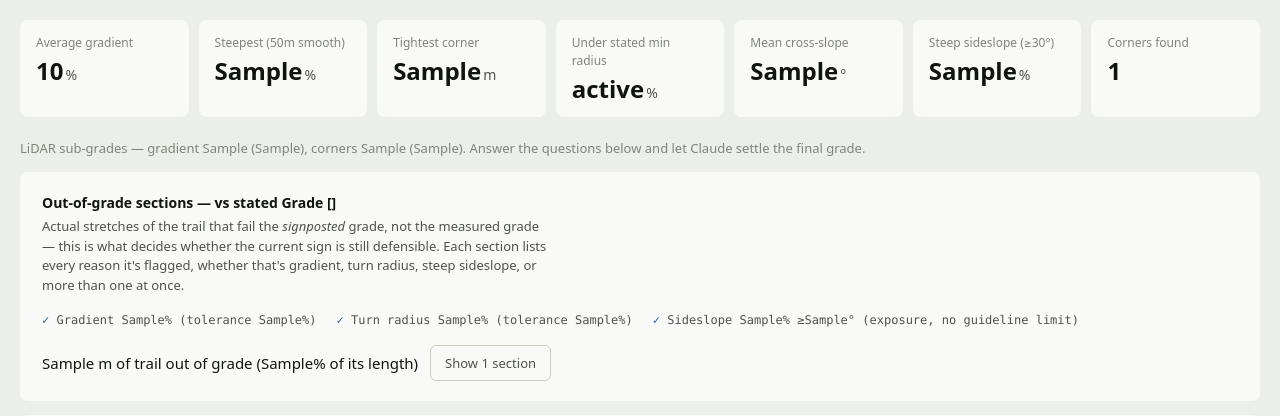
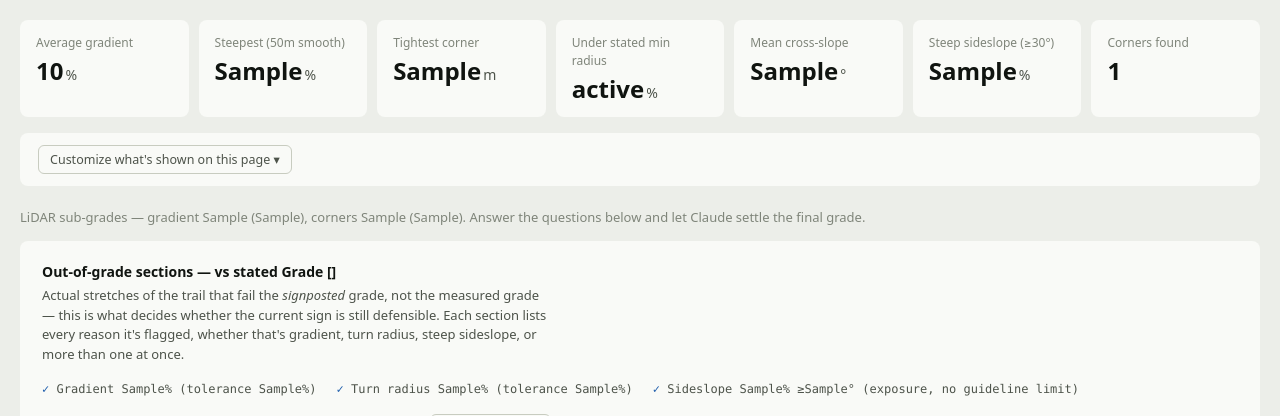
Before and after one commit to Sheasheak/lidar-trail-audit, a Flask app: template trail_grader/templates/result_v11.html in a window 1280 px wide. Shown: the part 288-704 px from the top of the page. Run offline with Flask 3, Linux system fonts and the light colour scheme; the template is opened without the code that fills it: most values are stand-ins (such as "Sample title", 1, 10 or a date in 2020).

Commit message:
Add per-section show/hide toggles to the result page
A "Customize what's shown" panel lets viewers hide any section
(out-of-grade, AI summary, AI trail camera, map, 3D terrain, profiles)
via checkboxes, persisted in localStorage. Addresses the earlier ask
for a simpler, decluttered view for field inspectors.

```diff
--- a/trail_grader/templates/result_v11.html
+++ b/trail_grader/templates/result_v11.html
@@ -6,6 +6,12 @@
 <link rel="icon" type="image/svg+xml" href="{{ url_for('static', filename='favicon.svg') }}">
 <title>{{ r.trail_name }} — LiDAR Trail Audit</title>
 <link rel="stylesheet" href="{{ url_for('static', filename='audit.css') }}">
+<style>
+  /* Applied by the "Customize what's shown" panel — !important so it wins
+     over any inline style other JS on this page sets later (e.g. the AI
+     summary/recommendation cards toggling their own display:none/''). */
+  .feature-hidden { display: none !important; }
+</style>
 </head>
 <body>
 <div id="perfNote" style="position:relative;background:#5a4a00;color:#ffe9a8;font:13px/1.5 -apple-system,Segoe UI,sans-serif;padding:8px 36px;text-align:center;border-bottom:1px solid #8a7200"><strong>Note:</strong> grading previously ran in under 30 seconds &mdash; hosting has been temporarily moved to a cheaper plan while we optimise memory use, so it may run slower right now.<button onclick="document.getElementById('perfNote').style.display='none';localStorage.setItem('perfNoteDismissed','1')" aria-label="Dismiss" style="position:absolute;right:6px;top:50%;transform:translateY(-50%);background:none;border:0;color:#ffe9a8;font-size:18px;line-height:1;cursor:pointer;padding:4px 8px">&times;</button></div>
@@ -55,13 +61,25 @@
     <div class="stat"><dt>Corners found</dt><dd>{{ r.n_corners }}</dd></div>
   </dl>
 
+  <!-- ================= CUSTOMIZE VIEW ================= -->
+  <section class="card" id="customize-view-card" style="margin-top:16px;padding:12px 18px">
+    <button type="button" id="customize-view-toggle" class="ghost"
+            style="font-size:12.5px;padding:5px 11px" aria-expanded="false" aria-controls="customize-view-body">
+      Customize what's shown on this page ▾
+    </button>
+    <div id="customize-view-body" style="display:none;margin-top:12px;flex-wrap:wrap;gap:14px 22px">
+      <!-- Checkboxes populated by JS from FEATURE_TOGGLES below, so the
+           list and the data-feature attributes it drives can't drift apart. -->
+    </div>
+  </section>
+
   <p class="sec-note" style="color:var(--ink-3);font-size:13px;margin:22px 0 0">
     LiDAR sub-grades — gradient {{ r.gradient_grade }} ({{ r.gradient_reason }}), corners {{ r.radius_grade }}
     ({{ r.radius_reason }}). Answer the questions below and let Claude settle the final grade.
   </p>
 
   <!-- ================= OUT-OF-GRADE SECTIONS ================= -->
-  <section class="card" id="exceed-card" style="margin-top:14px">
+  <section class="card" id="exceed-card" data-feature="exceed" style="margin-top:14px">
     <h3>Out-of-grade sections — vs stated Grade {{ r.stated_grade }}</h3>
     <p class="card-sub">Actual stretches of the trail that fail the <em>signposted</em> grade, not the measured
       grade — this is what decides whether the current sign is still defensible. Each section lists every reason
@@ -103,7 +121,7 @@
   </section>
 
   <!-- ================= QUESTIONS + AI GRADING ================= -->
-  <section class="card" id="ai-summary-card" style="margin-top:14px">
+  <section class="card" id="ai-summary-card" data-feature="ai-summary" style="margin-top:14px">
     <h3>Grade this trail</h3>
     <p class="card-sub">Claude combines the LiDAR figures above with your field observations to settle the final
       grade, then writes a summary and recommendation for a trail manager. Uses only the computed numbers —
@@ -177,19 +195,19 @@
   </div>
 
   <!-- ================= AI SUMMARY ================= -->
-  <section class="card" id="ai-summary-text-card" style="margin-top:24px;display:none">
+  <section class="card" id="ai-summary-text-card" data-feature="ai-summary" style="margin-top:24px;display:none">
     <h3>Plain-language summary</h3>
     <div id="ai-summary-text" style="white-space:pre-wrap;font-size:14px;line-height:1.6"></div>
   </section>
 
   <!-- ================= AI RECOMMENDATION (separate box) ================= -->
-  <section class="card" id="ai-recommendation-card" style="margin-top:24px;display:none">
+  <section class="card" id="ai-recommendation-card" data-feature="ai-summary" style="margin-top:24px;display:none">
     <h3>Recommendation</h3>
     <div id="ai-recommendation-text" style="white-space:pre-wrap;font-size:14px;line-height:1.6"></div>
   </section>
 
   <!-- ================= AI TRAIL CAMERA (prototype) ================= -->
-  <section class="card" id="vision-card" style="margin-top:24px">
+  <section class="card" id="vision-card" data-feature="vision" style="margin-top:24px">
     <h3>AI trail camera <span class="roadmap-badge" style="display:inline-block;font-family:var(--font-mono);font-size:10px;letter-spacing:.04em;text-transform:uppercase;color:var(--ink-3);border:1px solid var(--rule);border-radius:4px;padding:2px 7px;vertical-align:middle;margin-left:6px">Prototype</span></h3>
     <p class="card-sub">
       LiDAR can't see roots, loose rock, jump lips or surface condition. Upload geotagged photos or a
@@ -256,7 +274,7 @@
   </section>
 
   <!-- ================= 3D ================= -->
-  <section>
+  <section data-feature="3d">
     <div class="sec-head">
       <h2>3D terrain</h2>
       <div class="note">Fetches a live terrain grid from LINZ — can take a moment</div>
@@ -274,7 +292,7 @@
   </section>
 
   <!-- ================= PLAN VIEW ================= -->
-  <section>
+  <section data-feature="map">
     <div class="sec-head">
       <h2>Plan view</h2>
       <div class="note">Gradient, sideslope, and turn radius, plotted along the line</div>
@@ -302,7 +320,7 @@
   </section>
 
   <!-- ================= CHARTS ================= -->
-  <section>
+  <section data-feature="profiles">
     <div class="sec-head">
       <h2>Profiles</h2>
       <div class="note">Matplotlib, same as the notebook</div>
@@ -346,6 +364,63 @@
 </div>
 
 <script>
+(function () {
+  // Per-page-section show/hide — a DOC inspector doing a quick field check
+  // doesn't need the 3D view or charts cluttering the page, so let them
+  // turn off whatever they don't want. Persisted in localStorage (not
+  // per-run) since it's a viewing preference, the same across every audit
+  // someone looks at, not something tied to one trail's result page.
+  const FEATURE_TOGGLES = [
+    { key: 'exceed', label: 'Out-of-grade sections' },
+    { key: 'ai-summary', label: 'Grade this trail (AI)' },
+    { key: 'vision', label: 'AI trail camera' },
+    { key: 'map', label: 'Plan view map' },
+    { key: '3d', label: '3D terrain' },
+    { key: 'profiles', label: 'Profiles (gradient/sideslope charts)' },
+  ];
+  const STORAGE_KEY = 'trailsafe_hidden_features';
+
+  function loadHidden() {
+    try { return new Set(JSON.parse(localStorage.getItem(STORAGE_KEY)) || []); }
+    catch (e) { return new Set(); }
+  }
+  function saveHidden(hidden) {
+    localStorage.setItem(STORAGE_KEY, JSON.stringify([...hidden]));
+  }
+  function applyFeature(key, hide) {
+    document.querySelectorAll(`[data-feature="${key}"]`).forEach(el => {
+      el.classList.toggle('feature-hidden', hide);
+    });
+  }
+
+  const hidden = loadHidden();
+  const body = document.getElementById('customize-view-body');
+  FEATURE_TOGGLES.forEach(({ key, label }) => {
+    applyFeature(key, hidden.has(key));
+
+    const row = document.createElement('label');
+    row.style.cssText = 'display:inline-flex;align-items:center;gap:6px;font-size:13px;color:var(--ink-2);cursor:pointer';
+    const box = document.createElement('input');
+    box.type = 'checkbox';
+    box.checked = !hidden.has(key);
+    box.addEventListener('change', () => {
+      if (box.checked) { hidden.delete(key); } else { hidden.add(key); }
+      saveHidden(hidden);
+      applyFeature(key, !box.checked);
+    });
+    row.append(box, document.createTextNode(label));
+    body.appendChild(row);
+  });
+
+  const toggleBtn = document.getElementById('customize-view-toggle');
+  toggleBtn.addEventListener('click', () => {
+    const show = body.style.display === 'none';
+    body.style.display = show ? 'flex' : 'none';
+    toggleBtn.setAttribute('aria-expanded', show ? 'true' : 'false');
+    toggleBtn.textContent = show ? "Customize what's shown on this page ▴" : "Customize what's shown on this page ▾";
+  });
+})();
+
 const STATED_GRADE = {{ r.stated_grade }};
 const GRADE_NAMES = {{ grade_colours | tojson }};
 
```
